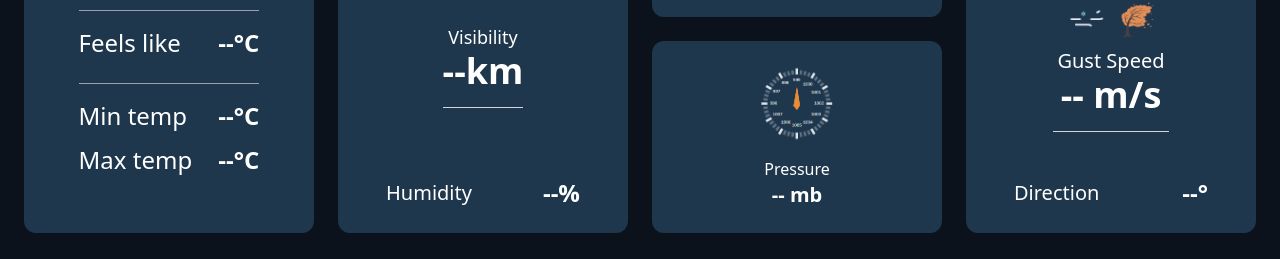
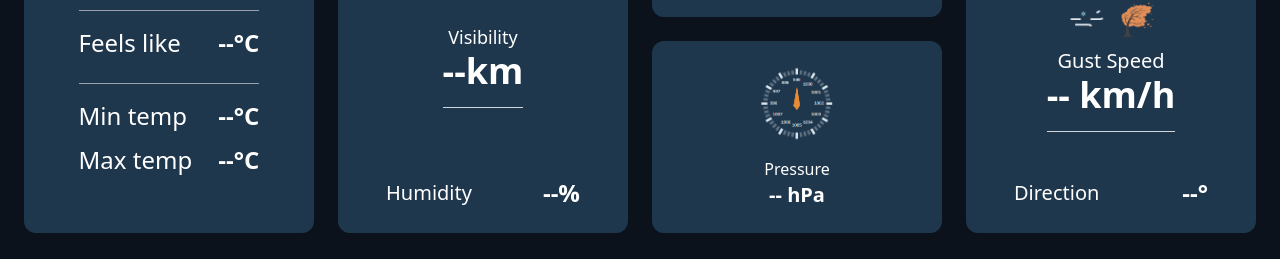
Before and after one commit to Soham1817/weather-app, a website: page index.html in a window 1280 px wide. Shown: the part 319-578 px from the top of the page. Drawn offline with Linux system fonts and the light colour scheme.

Commit message:
Fixed Units

```diff
--- a/index.html
+++ b/index.html
@@ -72,7 +72,7 @@
       <div class="flex flex-col flex-1 bg-[#1e374d] rounded-xl p-6 mt-6 items-center justify-center">
         <img src="images/pressure.png" alt="" class="h-20 mb-3"/>
         <h2 class="text-white text-md">Pressure</h2>
-        <h2 id="pressure" class="text-white font-bold text-xl">-- mb</h2>
+        <h2 id="pressure" class="text-white font-bold text-xl">-- hPa</h2>
       </div>
     </div>
 
@@ -86,7 +86,7 @@
       <div class="flex flex-col items-center py-4">
         <img src="images/gust.png" alt="" class="h-10 mb-2"/>
         <h2 class="text-xl text-white">Gust Speed</h2>
-        <h1 id="gust-speed" class="text-white font-bold text-4xl">-- m/s</h1>
+        <h1 id="gust-speed" class="text-white font-bold text-4xl">-- km/h</h1>
       </div>
       <div class="flex justify-between items-center w-full pt-4 px-6">
         <h2 class="text-xl text-white">Direction</h2>
```
